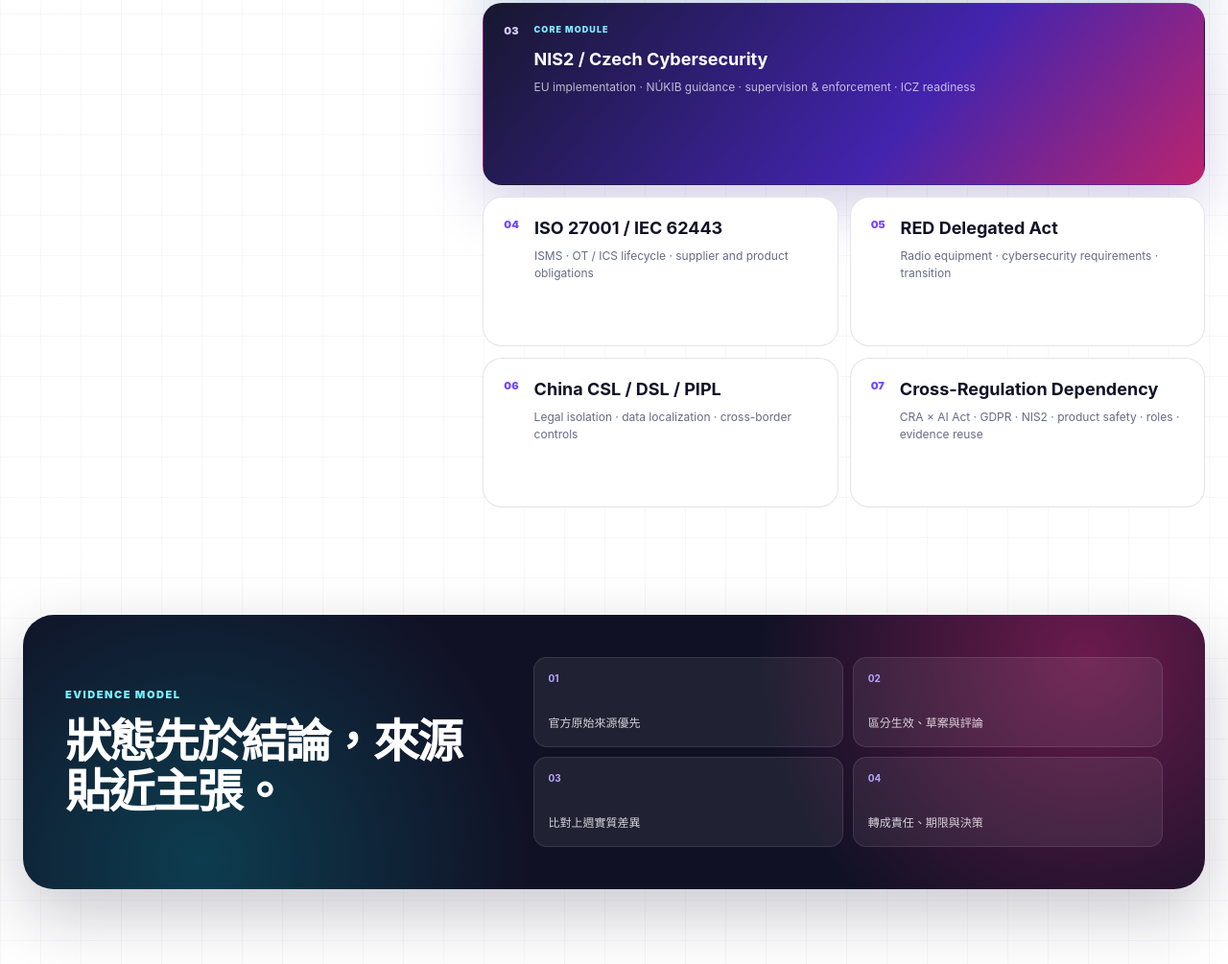
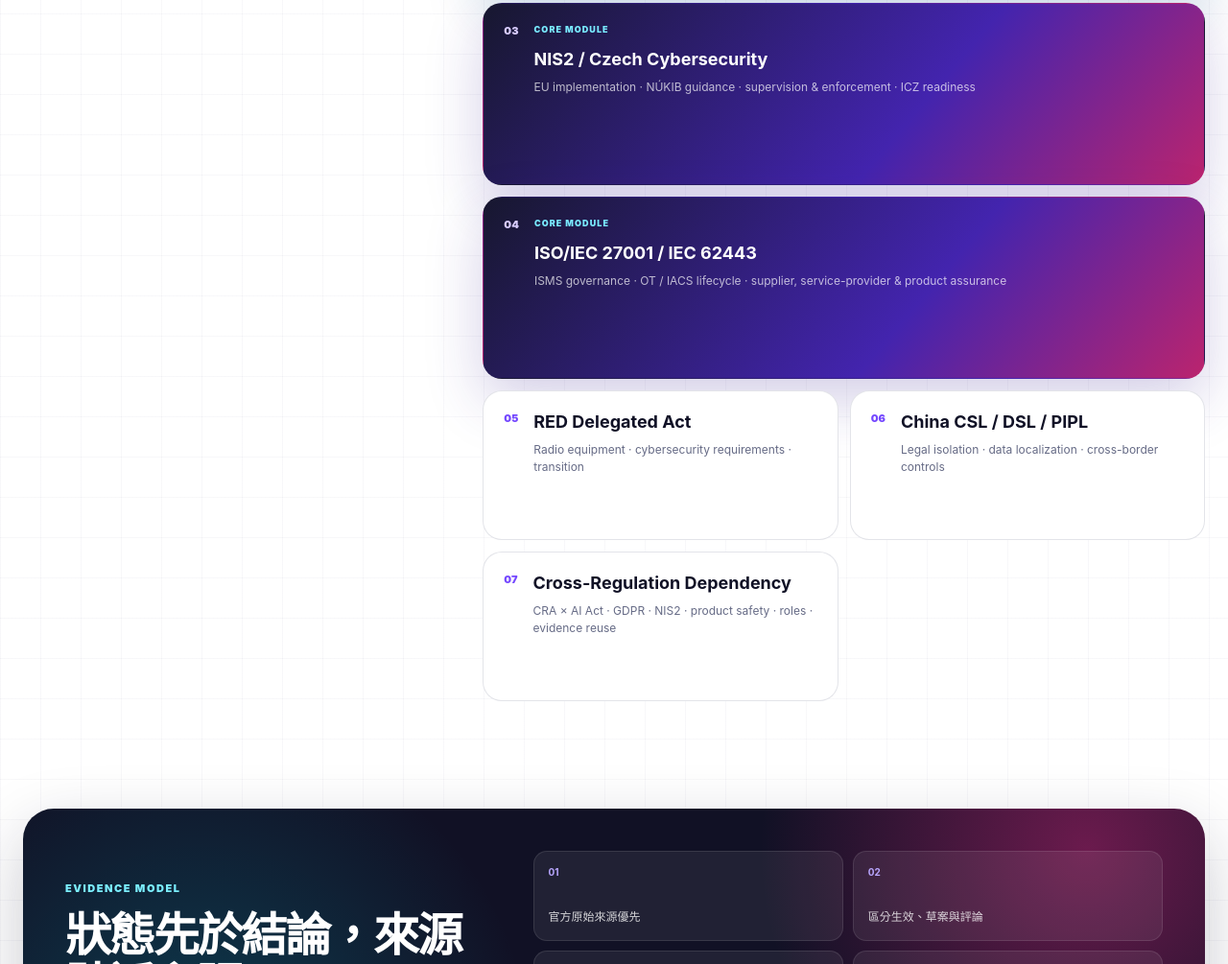
Before and after one commit to chinchiang/CyberRegulationWatch, a plain HTML site: page index.html in a window 1280 px wide. Shown: the part 2758-3763 px from the top of the page at 96% size. Drawn offline with Linux system fonts and the light colour scheme.

Commit message:
Feature ISO 27001 IEC 62443 module on dashboard

```diff
--- a/index.html
+++ b/index.html
@@ -126,7 +126,7 @@
               <span class="status-label status-scheduled" data-i18n="scheduled">SCHEDULED</span>
               <h3 data-i18n="firstBriefTitle">首份整合週報將於 2026/08/03 08:00 發布</h3>
               <p data-i18n="firstBriefText">
-                現有 Cyber Regulation Watch 已整合 EU CRA、EU AI Act 與 NIS2／Czech Cybersecurity 專版模組；完成後將自動歸檔至此。
+                現有 Cyber Regulation Watch 已整合 EU CRA、EU AI Act、NIS2／Czech Cybersecurity 與 ISO/IEC 27001／IEC 62443 專版模組；完成後將自動歸檔至此。
               </p>
             </div>
             <div class="launch-grid" aria-label="Initial monitoring configuration">
@@ -226,9 +226,13 @@
               <p>EU implementation · NÚKIB guidance · supervision & enforcement · ICZ readiness</p>
             </div>
           </article>
-          <article class="scope-card">
+          <article class="scope-card scope-featured">
             <span class="scope-number">04</span>
-            <div><h3>ISO 27001 / IEC 62443</h3><p>ISMS · OT / ICS lifecycle · supplier and product obligations</p></div>
+            <div>
+              <span class="scope-kicker">CORE MODULE</span>
+              <h3>ISO/IEC 27001 / IEC 62443</h3>
+              <p>ISMS governance · OT / IACS lifecycle · supplier, service-provider & product assurance</p>
+            </div>
           </article>
           <article class="scope-card">
             <span class="scope-number">05</span>
```
